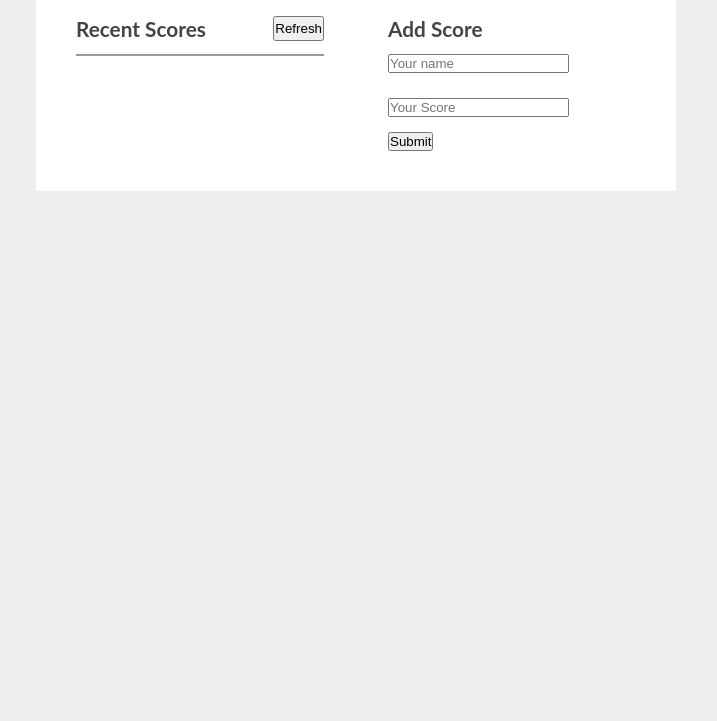
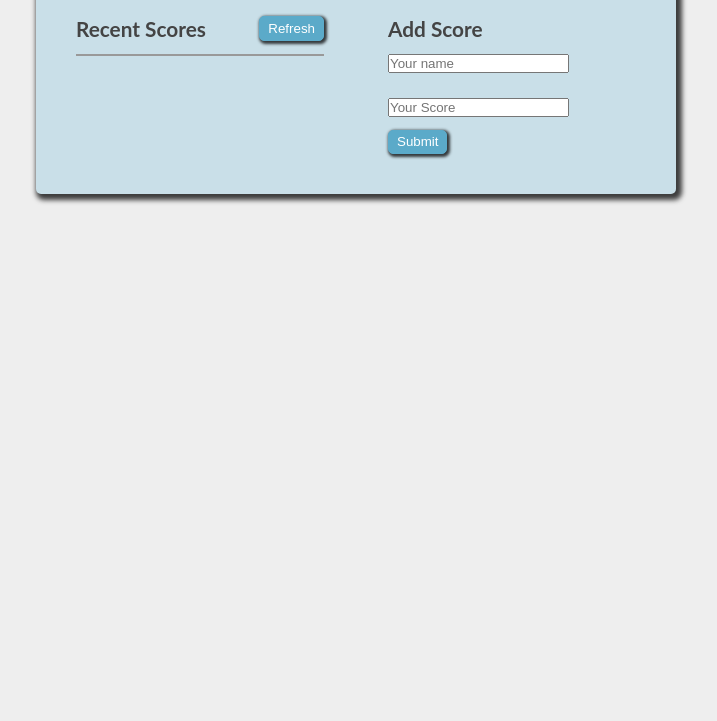
Before and after one commit to kkolade/leaderboard, a website built with webpack: page src/template.html in a window 1280 px wide. Shown: the part 79-800 px from the top of the page, without its empty margins (284-1001 px from the left). Built offline with nearby package versions, Linux system fonts and the light colour scheme; no server answers.

Commit message:
Improved look

```diff
--- a/src/scss/main.scss
+++ b/src/scss/main.scss
@@ -2,8 +2,12 @@
 .container {
   width: 90%;
   margin: 1rem auto;
-  background-color: #fff;
+  background-color: #c9dfe8;
   padding: 0.5rem;
+  box-shadow: 3px 3px 5px 3px rgba(0, 0, 0, 0.75);
+  -webkit-box-shadow: 3px 3px 5px 3px rgba(0, 0, 0, 0.75);
+  -moz-box-shadow: 3px 3px 5px 3px rgba(0, 0, 0, 0.75);
+  border-radius: 5px;
 }
 
 .main {
@@ -36,8 +40,30 @@
   border: 1px solid #999;
 }
 
+.scores li {
+  padding-left: 0.5rem;
+}
+
 .scores li:nth-child(even) {
   background-color: #d3cece;
+}
+
+.scores li:nth-child(odd) {
+  background-color: #fff;
+}
+
+.button {
+  padding: 0.2rem 0.5rem;
+  border-radius: 0.8rem;
+  border: 1px solid #5baac9;
+  background-color: #5baac9;
+  color: #fff;
+  box-shadow: 1.5px 1.5px 3px 1.5px rgba(0, 0, 0, 0.75);
+  border-radius: 5px;
+}
+
+.button:hover {
+  background-color: #8dc3d8;
 }
 
 @media (min-width: 768px) {
--- a/src/template.html
+++ b/src/template.html
@@ -15,7 +15,7 @@
         <div class="section score-display">
           <div class="section-header">
             <h2 class="section-heading">Recent Scores</h2>
-            <button id="refresh">Refresh</button>
+            <button id="refresh" class="button">Refresh</button>
           </div>
           <ul class="scores"></ul>
         </div>
@@ -39,7 +39,7 @@
               required
             />
             <br />
-            <button id="submit">Submit</button>
+            <button class="button" id="submit">Submit</button>
           </form>
         </div>
       </main>
```
Also changed, not shown: dist/index.html (deleted), dist/main.bundle.js (deleted), dist/main.css (deleted).
